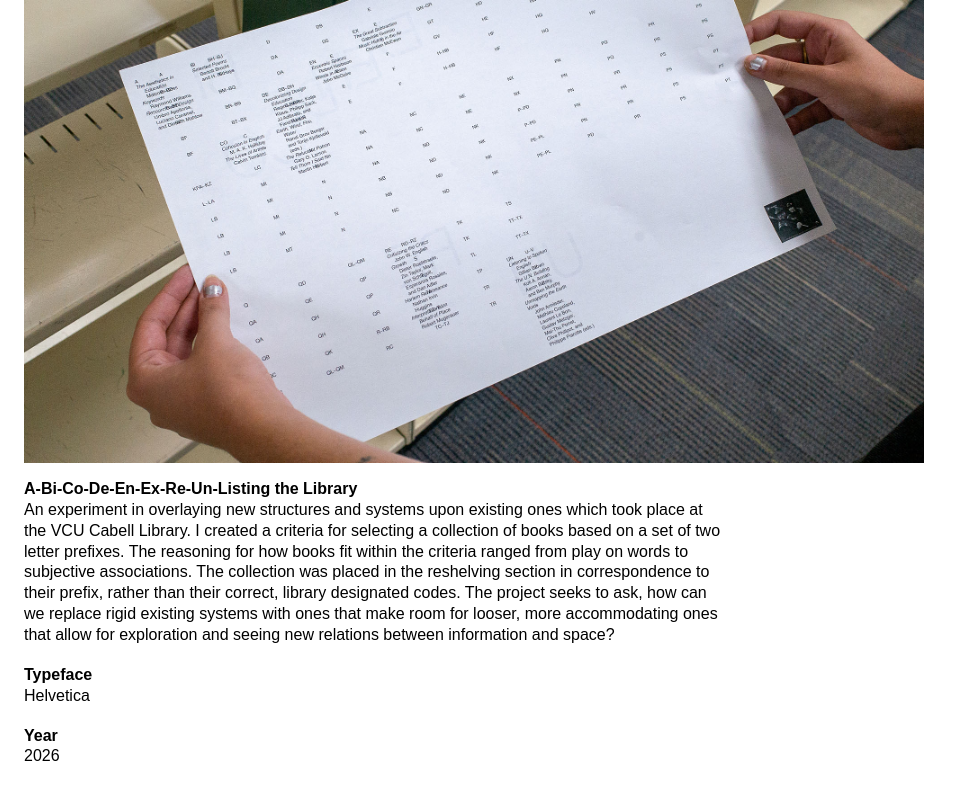
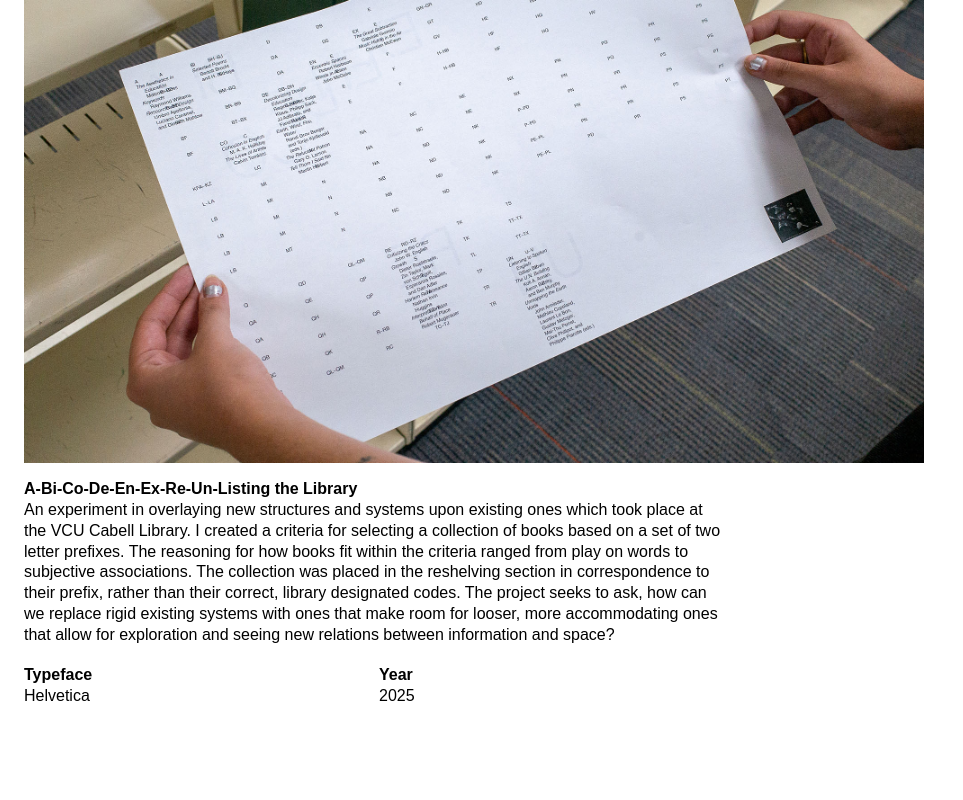
Before and after one commit to carterteranes/portfolio, a website: page list.html in a window 1280 px wide. Shown: the part 1501-2301 px from the top of the page, without its empty margins (0-963 px from the left). After the commit the page ends 2251 px from the top, so only its background shows below. Drawn offline with Linux system fonts and the light colour scheme.

Commit message:
two column update

```diff
--- a/list.html
+++ b/list.html
@@ -37,11 +37,23 @@
             <h1>A-Bi-Co-De-En-Ex-Re-Un-Listing the Library</h1>
             <p>An experiment in overlaying new structures and systems upon existing ones which took place at the VCU Cabell Library. I created a criteria for selecting a collection of books based on a set of two letter prefixes. The reasoning for how books fit within the criteria ranged from play on words to subjective associations. The collection was placed in the reshelving section in correspondence to their prefix, rather than their correct, library designated codes. The project seeks to ask, how can we replace rigid existing systems with ones that make room for looser, more accommodating ones that allow for exploration and seeing new relations between information and space?</p>
 
+        <div class="columnbox">
+
+        <div class="column">
+
         <p><strong>Typeface</strong><br>
         Helvetica<br></p>
+        </div>
+
+        <div class="column">
 
         <p><strong>Year</strong><br>
-        2026</p>
+        2025</p>
+        </div>
+
+        </div>
+
+
 
         </div>
 
--- a/styles.css
+++ b/styles.css
@@ -152,6 +152,15 @@ figure img {
     max-height: 300px;
 }
 
+.columnbox {
+  display: flex;
+  gap: 10px
+}
+
+.column {
+  flex: 1;
+}
+
 @media screen and (max-width: 700px) {
 .thumbnail{
 width: 100%;
```
Also changed, not shown: 1hour.html (+10 -0 lines), chicago-journal.html (+8 -0 lines), rituals.html (+8 -0 lines), the-game.html (+10 -0 lines), toronto.html (+13 -0 lines), towards-an-archive.html (+13 -0 lines), type-writing.html (+13 -0 lines), typists-strikes.html (+12 -0 lines), words.html (+12 -0 lines).
